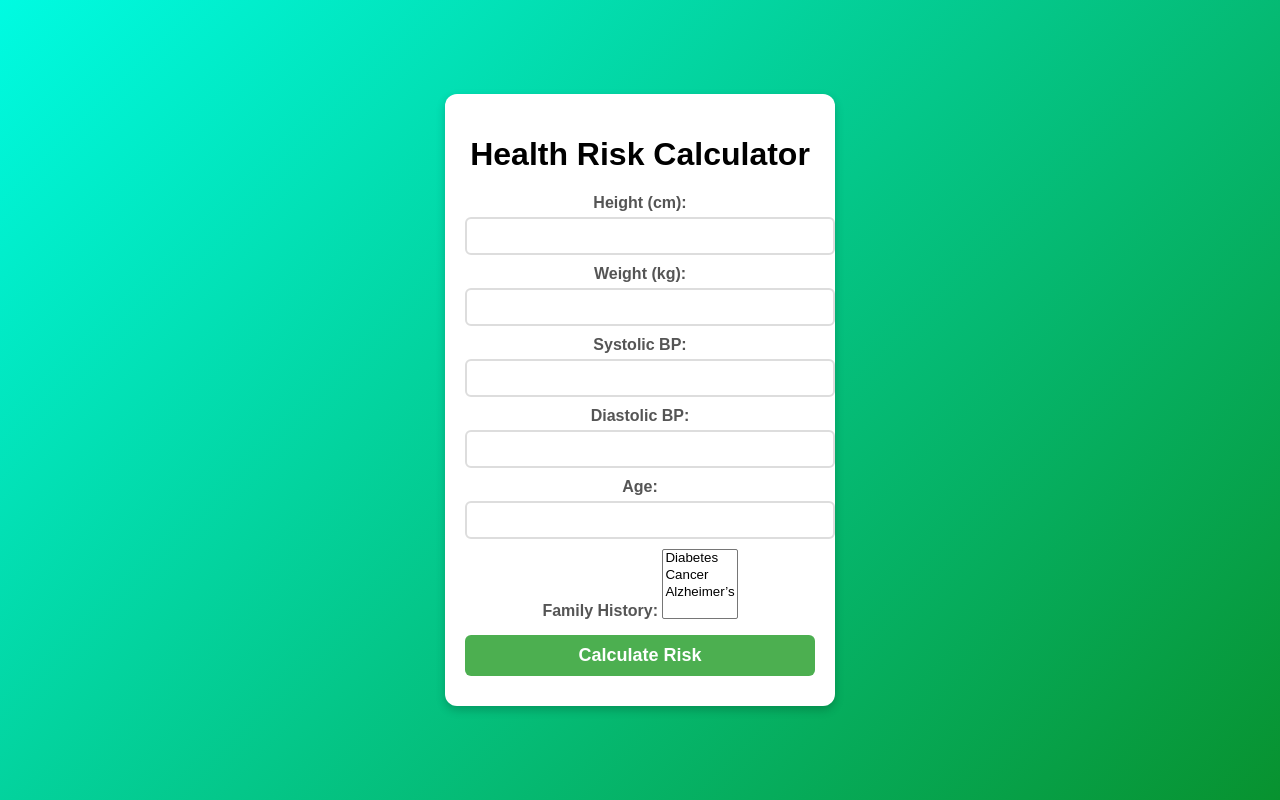
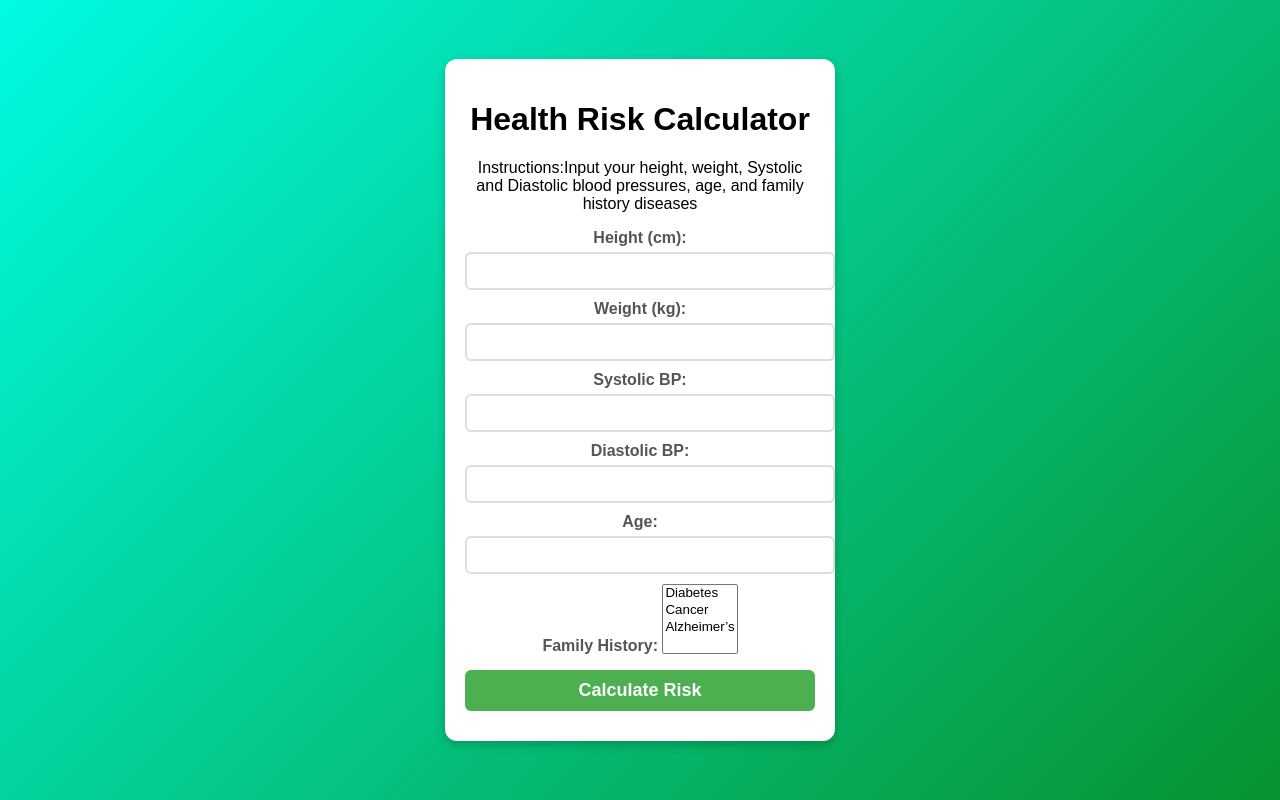
Before and after one commit to AgileChefs/healthriskcalculator, a website: page index.html in a window 1280 px wide. Drawn offline with Linux system fonts and the light colour scheme.

Commit message:
Update index.html

```diff
--- a/index.html
+++ b/index.html
@@ -9,6 +9,7 @@
 <body>
     <div class="container">
         <h1>Health Risk Calculator</h1>
+        <p>Instructions:Input your height, weight, Systolic and Diastolic blood pressures, age, and family history diseases</p>
         <form id="health-form">
             <label>Height (cm): <input type="number" id="height" required></label>
             <label>Weight (kg): <input type="number" id="weight" required></label>
```
